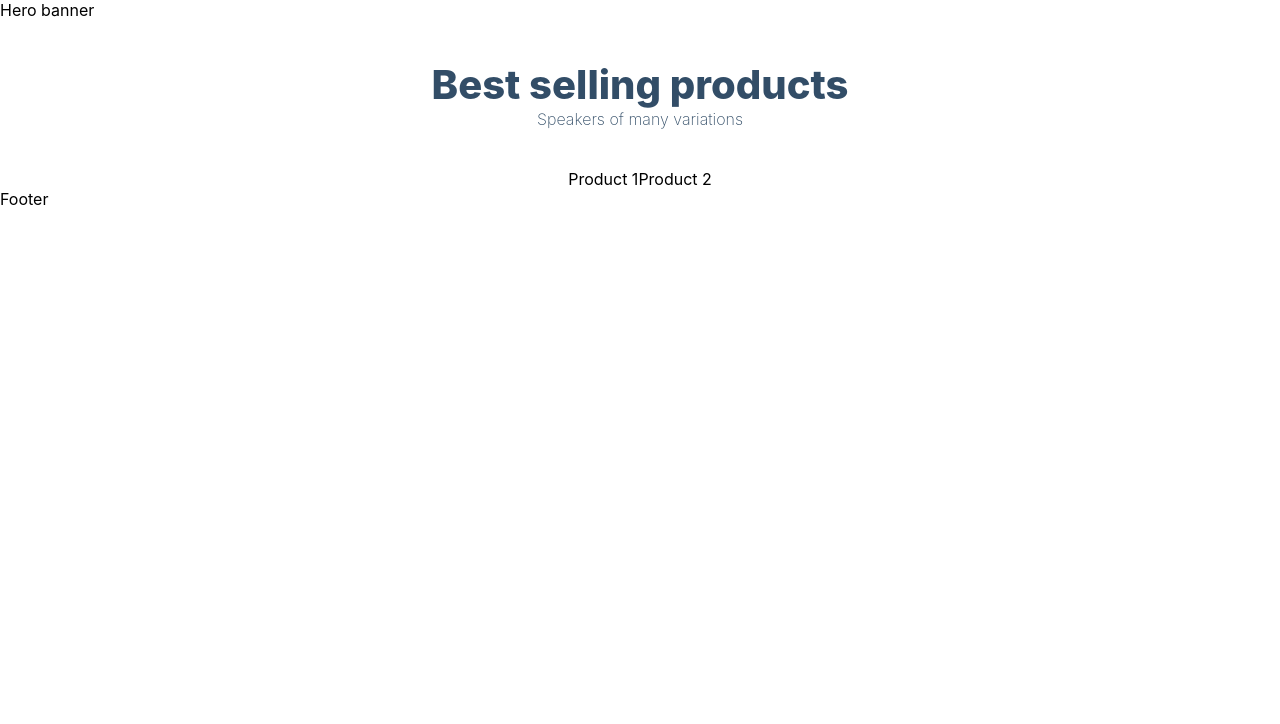
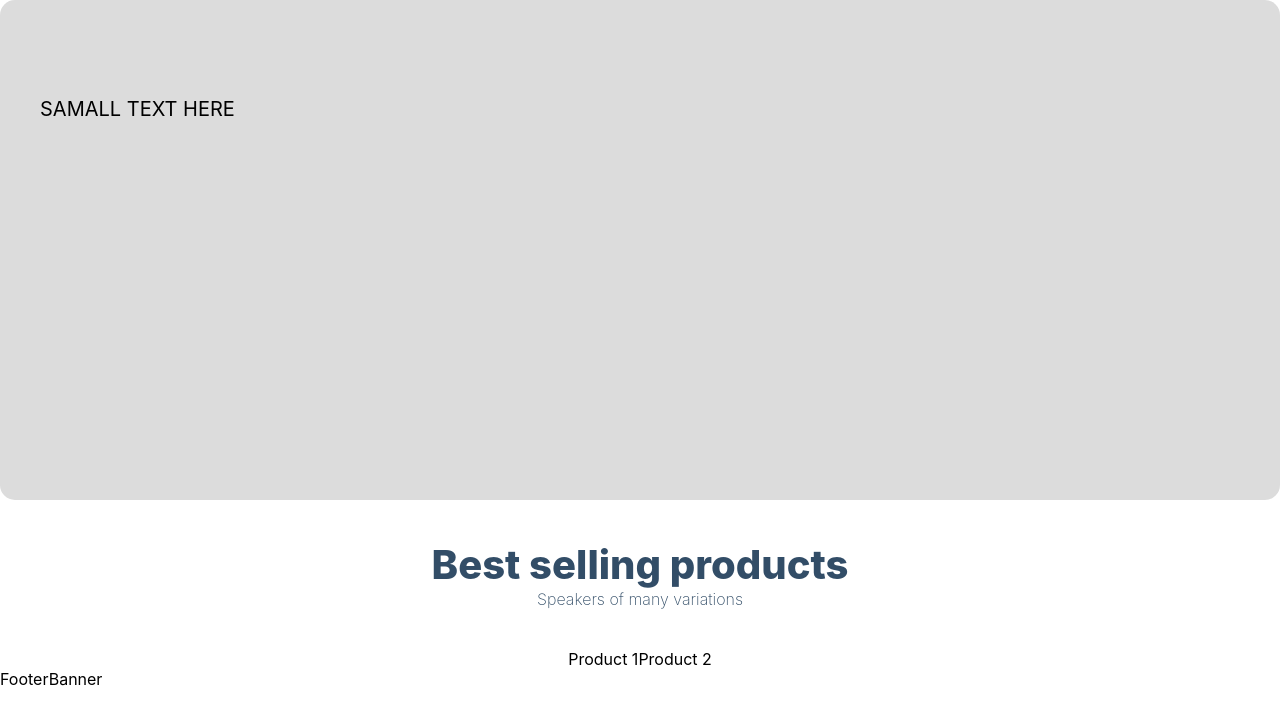
Before and after one commit to gregisb/tropix-shop, a Next.js app: page / in a window 1280 px wide. Shown: the top 724 px of the page. Built offline with nearby package versions, Linux system fonts and the light colour scheme.

Commit message:
creating basic components

```diff
--- /dev/null
+++ b/components/Cart.jsx
@@ -0,0 +1,9 @@
+import React from 'react'
+
+const Cart = () => {
+  return (
+    <div>Cart</div>
+  )
+}
+
+export default Cart
--- /dev/null
+++ b/components/Footer.jsx
@@ -0,0 +1,9 @@
+import React from 'react'
+
+const Footer = () => {
+  return (
+    <div>Footer</div>
+  )
+}
+
+export default Footer
--- /dev/null
+++ b/components/FooterBanner.jsx
@@ -0,0 +1,9 @@
+import React from 'react'
+
+const FooterBanner = () => {
+  return (
+    <div>FooterBanner</div>
+  )
+}
+
+export default FooterBanner
--- /dev/null
+++ b/components/HeroBanner.jsx
@@ -0,0 +1,13 @@
+import React from 'react'
+
+const HeroBanner = () => {
+  return (
+    <div className="hero-banner-container">
+      <div>
+        <p className="beats-solo">SAMALL TEXT HERE</p>
+      </div>
+    </div>
+  )
+}
+
+export default HeroBanner;
--- /dev/null
+++ b/components/Layout.jsx
@@ -0,0 +1,9 @@
+import React from 'react'
+
+const Layout = () => {
+  return (
+    <div>Layout</div>
+  )
+}
+
+export default Layout
--- /dev/null
+++ b/components/Navbar.jsx
@@ -0,0 +1,9 @@
+import React from 'react'
+
+const Navbar = () => {
+  return (
+    <div>Navbar</div>
+  )
+}
+
+export default Navbar
--- /dev/null
+++ b/components/Product.jsx
@@ -0,0 +1,9 @@
+import React from 'react'
+
+const Product = () => {
+  return (
+    <div>Product</div>
+  )
+}
+
+export default Product
--- /dev/null
+++ b/components/index.js
@@ -0,0 +1,7 @@
+export {default as Cart} from './Cart';
+export {default as Footer} from './Footer';
+export {default as FooterBanner} from './FooterBanner';
+export {default as HeroBanner} from './HeroBanner';
+export {default as Layout} from './Layout';
+export {default as Navbar} from './Navbar';
+export {default as Product} from './Product';
--- a/pages/_app.js
+++ b/pages/_app.js
@@ -1,4 +1,6 @@
-import '../styles/globals.css'
+import React from 'react';
+
+import '../styles/globals.css';
 
 function MyApp({ Component, pageProps }) {
   return <Component {...pageProps} />
--- a/pages/index.js
+++ b/pages/index.js
@@ -1,9 +1,11 @@
-import React from 'react'
+import React from 'react';
+
+import { Product, FooterBanner, HeroBanner } from '../components';
 
 const Home = () => {
   return (
     <>
-      Hero banner
+      <HeroBanner />
 
       <div className="products-heading">
         <h2>Best selling products</h2>
@@ -14,7 +16,7 @@
         {['Product 1', 'Product 2'].map((product) => product)}
       </div>
 
-      Footer
+      <FooterBanner />
     </>
   )
 }
```
